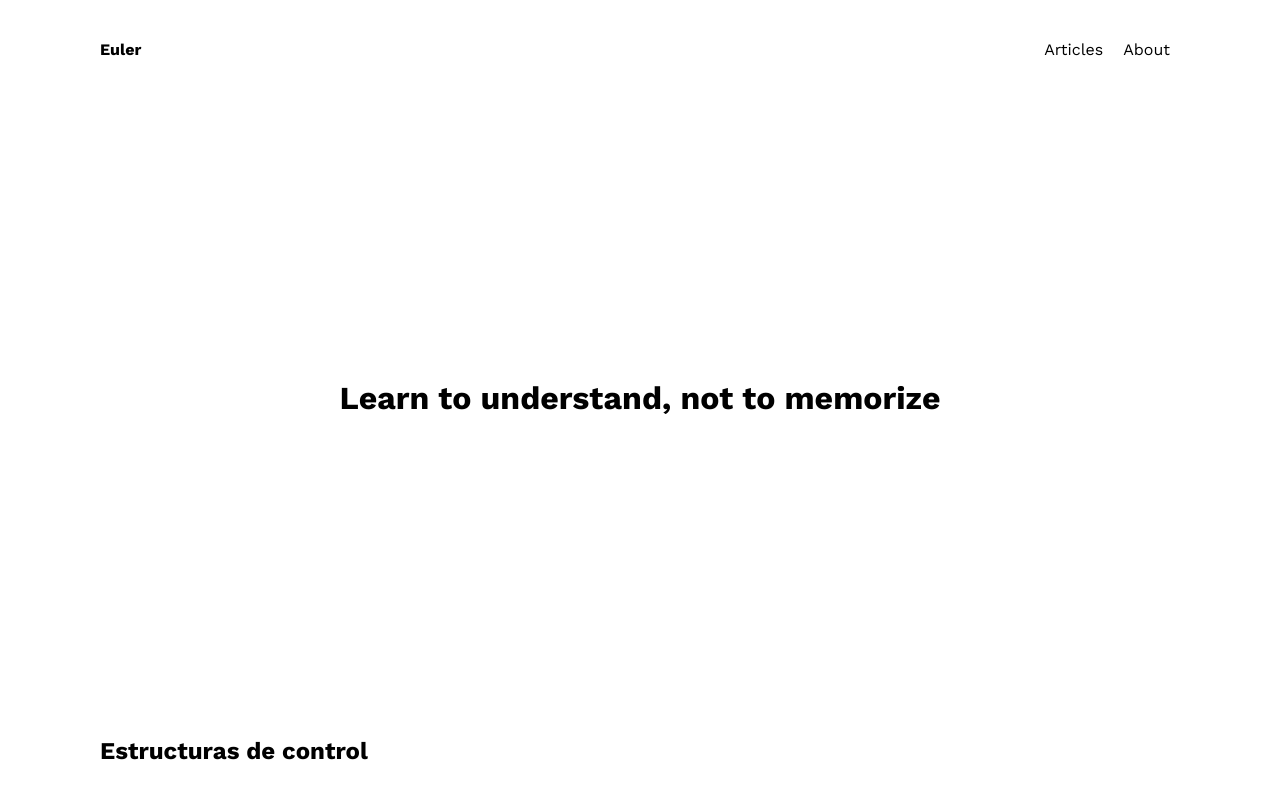
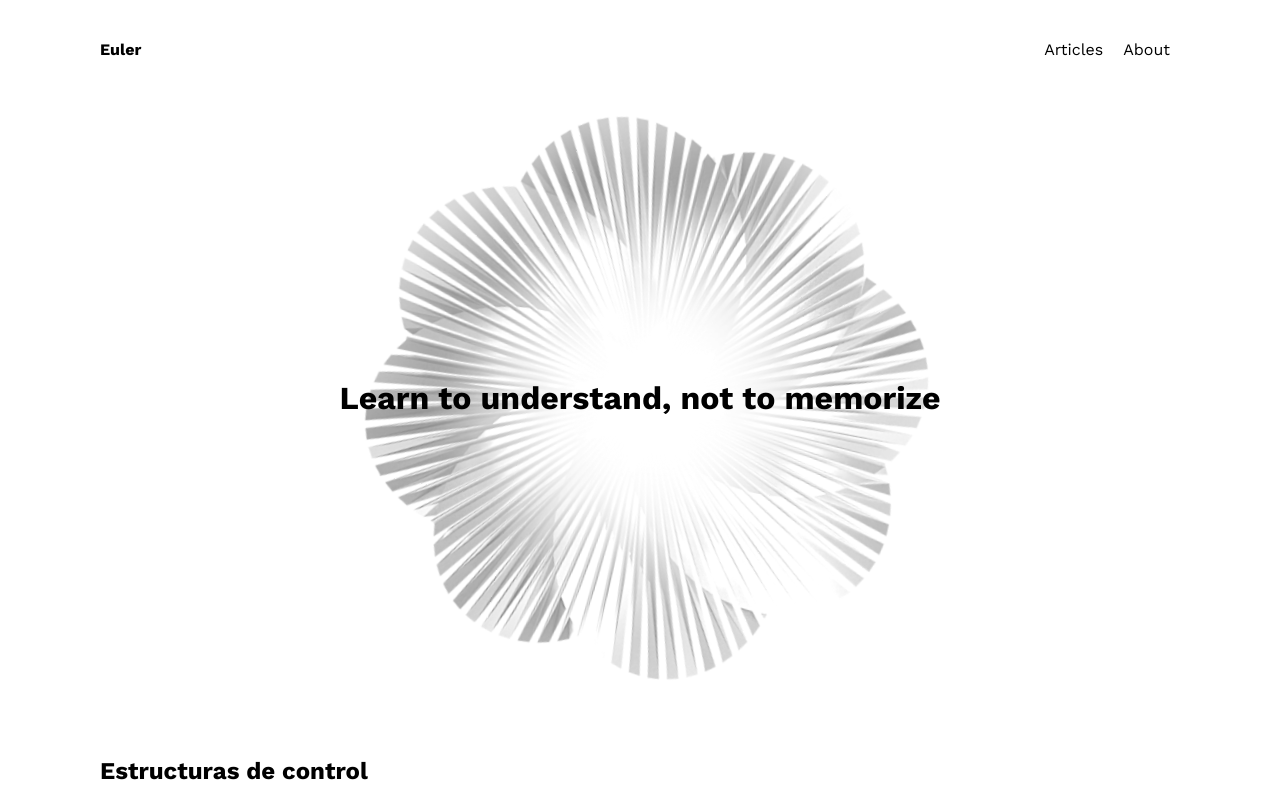
Before and after one commit to Hctor11/Euler, a Next.js app: page / in a window 1280 px wide. Shown: the top 788 px of the page. Built offline with nearby package versions, Linux system fonts and the light colour scheme.

Commit message:
landing half created

```diff
--- a/app/page.tsx
+++ b/app/page.tsx
@@ -1,6 +1,7 @@
 import fs from 'fs';
 import Link from 'next/link'
 import '../styles/home/home.css';
+import Image from 'next/legacy/image';
 
 const getPostData = () => {
   const folder = 'posts/'
@@ -21,12 +22,26 @@ const Home = () => {
     </div>
   ));
 
+  const imgPath = '/main-image.png'
+
   return (
     <div >
+      <h1 className='main-title'>Learn to understand, not to memorize</h1>
       <div className="main-image-background">
+        <Image
+          src={imgPath}
+          alt="landing page image"
+          layout='fill'
+          objectFit='contain'
+          className='main-image'
 
+          style={{
+            position: 'relative',
+            zIndex: '1'
+          }
+          }
+        />
       </div>
-      <h1 className='main-title'>Learn to understand, not to memorize</h1>
       {postPreview}
     </div>
   );
--- a/styles/home/home.css
+++ b/styles/home/home.css
@@ -23,16 +23,38 @@ a {
 }
 
 .main-title {
+  position: relative;
   text-align: center;
   margin: 40vh 0;
+  z-index: 100;
 }
 
 .main-image-background {
   margin: 0 auto;
   display: flex;
   justify-content: center;
-  width: 500px;
-  height: 100%;
+  width: 60%;
+  height: 50%;
   background-color: #000;
-  max-height: 100%;
+  max-height: 50%;
+  z-index: 1;
+}
+
+.main-image {
+  position: relative;
+  z-index: 1;
+  opacity: 0.6;
+  animation: rotate-animation 20s infinite linear;
+}
+
+@keyframes rotate-animation {
+  0% {
+    transform: rotate(0deg);
+  }
+  50% {
+    transform: rotate(180deg);
+  }
+  100% {
+    transform: rotate(360deg);
+  }
 }/*# sourceMappingURL=home.css.map */
--- a/styles/home/home.sass
+++ b/styles/home/home.sass
@@ -20,14 +20,31 @@ a
             margin: 0 10px
 
 .main-title
+    position: relative
     text-align: center
     margin: 40vh 0
+    z-index: 100
 
 .main-image-background
     margin: 0 auto
     display: flex
     justify-content: center
-    width: 500px
-    height: 100%
+    width: 60%
+    height: 50%
     background-color: #000
-    max-height: 100%
+    max-height: 50%
+    z-index: 1
+
+.main-image
+    position: relative
+    z-index: 1
+    opacity: 0.6
+    animation: rotate-animation 20s infinite linear
+
+@keyframes rotate-animation
+    0%
+        transform: rotate(0deg)
+    50%
+        transform: rotate(180deg)
+    100%
+        transform: rotate(360deg)
```
Also changed, not shown: public/main-image.png (added), 1 other file (tests, documents, lock files or other folders).
